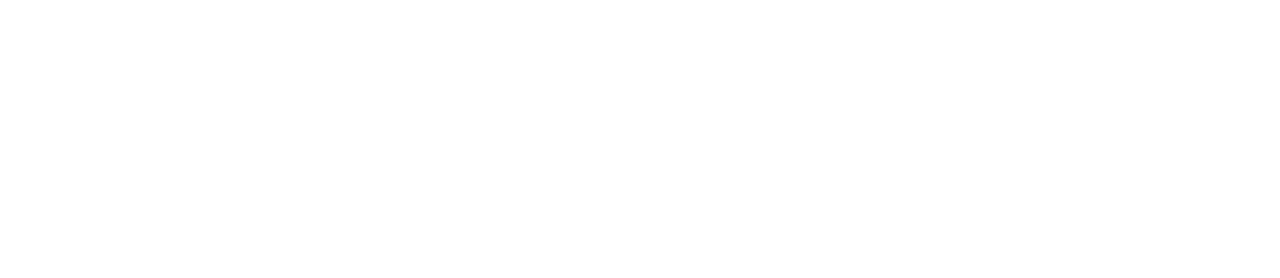
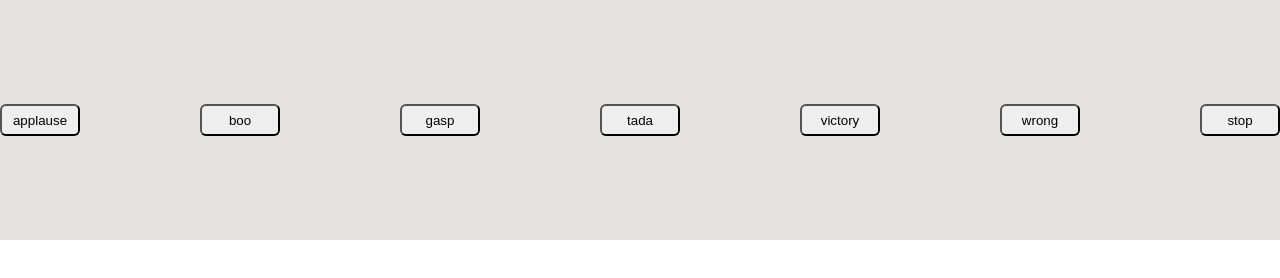
Before and after one commit to acciojob/Soundbar-Akashkashyap24, a website: page main.html in a window 1280 px wide. Drawn offline with Linux system fonts and the light colour scheme.

Commit message:
created a submission

```diff
--- a/main.html
+++ b/main.html
@@ -8,6 +8,15 @@
 
 <body>
 	<!-- the entire body must be written by student -->
+	<div class="buttons">
+	<button class="btn">applause</button>
+	<button class="btn">boo</button>
+	<button class="btn">gasp</button>
+	<button class="btn">tada</button>
+	<button class="btn">victory</button>
+	<button class="btn">wrong</button>
+	<button class="btn" id="stop">stop</button>
+	</div.buttons>
     <script type="text/javascript" src="./script.js">
 </script>
 
--- a/script.js
+++ b/script.js
@@ -1 +1,11 @@
-//your JS code here. If required.
+let btns = document.querySelectorAll('.btn');
+let stop = document.querySelector('#stop');
+
+btns.forEach((btn) => {
+  btn.addEventListener('click', () => {
+    new Audio('sounds/' + btn.innerText + '.mp3').play();
+  });
+	stop.addEventListener('click', ()=>{
+	Audio().pause();
+})
+});
--- a/styles.css
+++ b/styles.css
@@ -1 +1,18 @@
 /*  your css code here. If applicable */
+body{
+	margin:0;
+	padding:0;
+}
+.buttons{
+	background-color: hsl(0, 10%, 90%);
+	display:flex;
+	justify-content:space-between;
+	align-items:center;
+	height:15rem;
+}
+.btn{
+	width:5rem;
+	height:2rem;
+	border-radius:6px;
+	cursor:pointer;
+}
```
